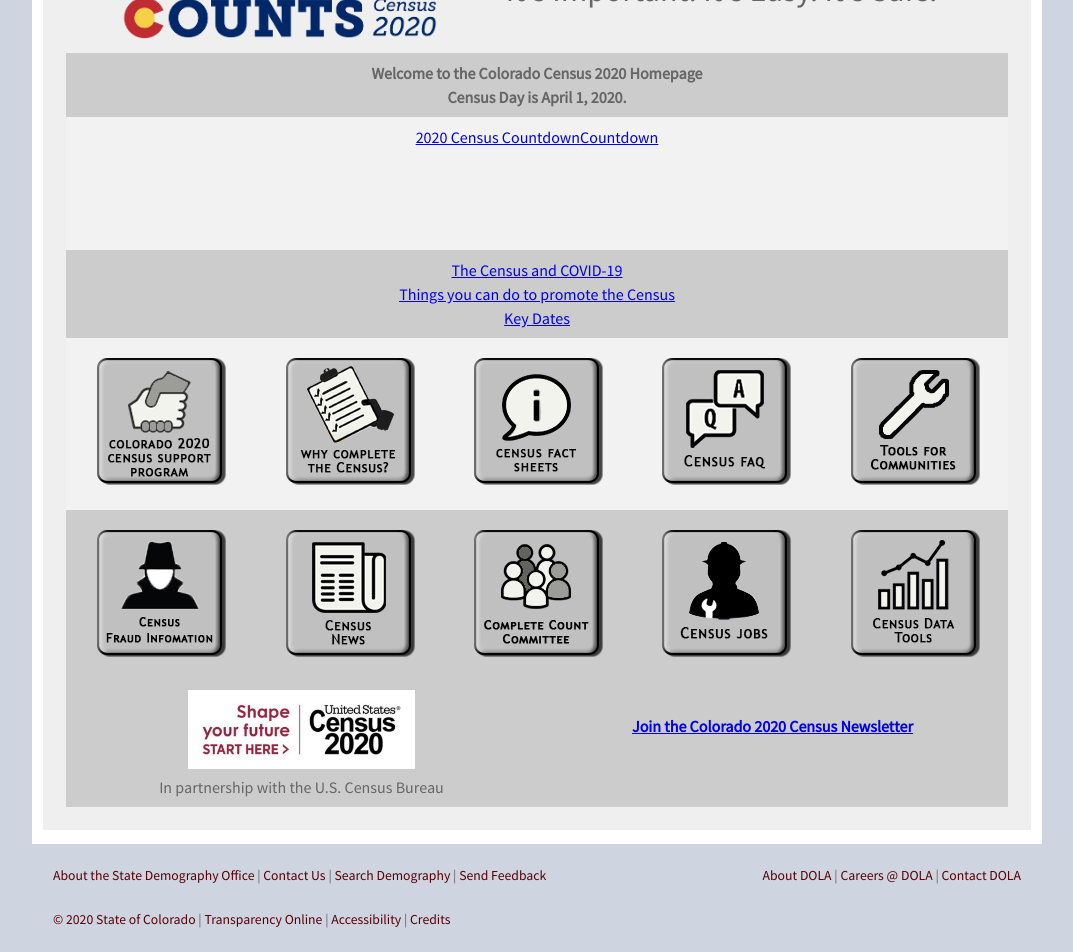
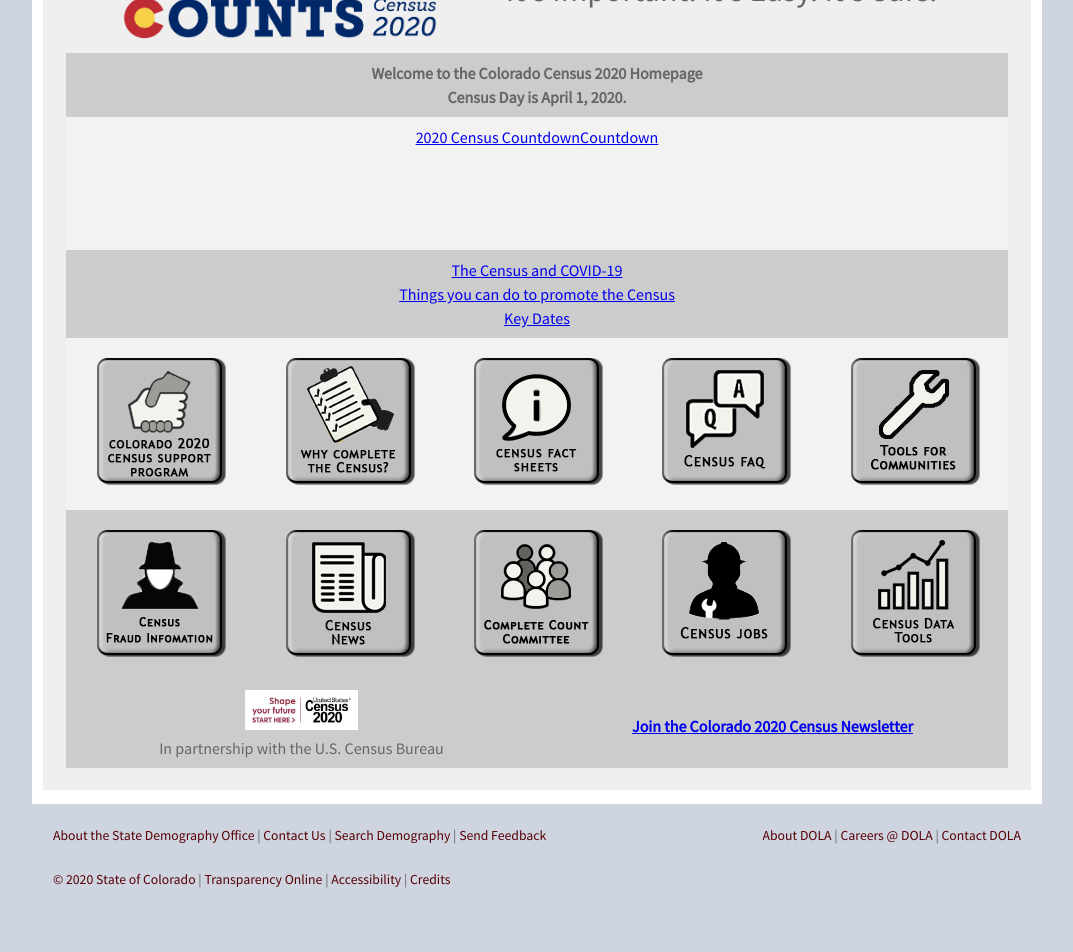
Before and after one commit to TBleess/Website_New, a Jekyll site: the page built from pages/5_CensusACS/census_2020_main.html, in a window 1280 px wide. Shown: the part 1061-2013 px from the top of the page, without its empty margins (103-1176 px from the left). Built offline with Jekyll 4.4.1, drawn with Linux system fonts in a browser that asks for light colours; after the commit the page ends 1973 px from its top, so only the background shows below that.

Commit message:
Update census_2020_main.html

```diff
--- a/pages/5_CensusACS/census_2020_main.html
+++ b/pages/5_CensusACS/census_2020_main.html
@@ -290,7 +290,7 @@
  <tr>
  <td valign="center" align="center">
 <a href="https://www.2020census.gov/en" target="_blank">
-<img src="/images/CB_Logo.png" alt="Access the 2020 Census Home Page" width="50%" height="50%"></img>
+<img src="/images/CB_Logo.png" alt="Access the 2020 Census Home Page" width="25%" height="25%"></img>
 </a>
 <br>In partnership with the U.S. Census Bureau<br>
  </td>
```
